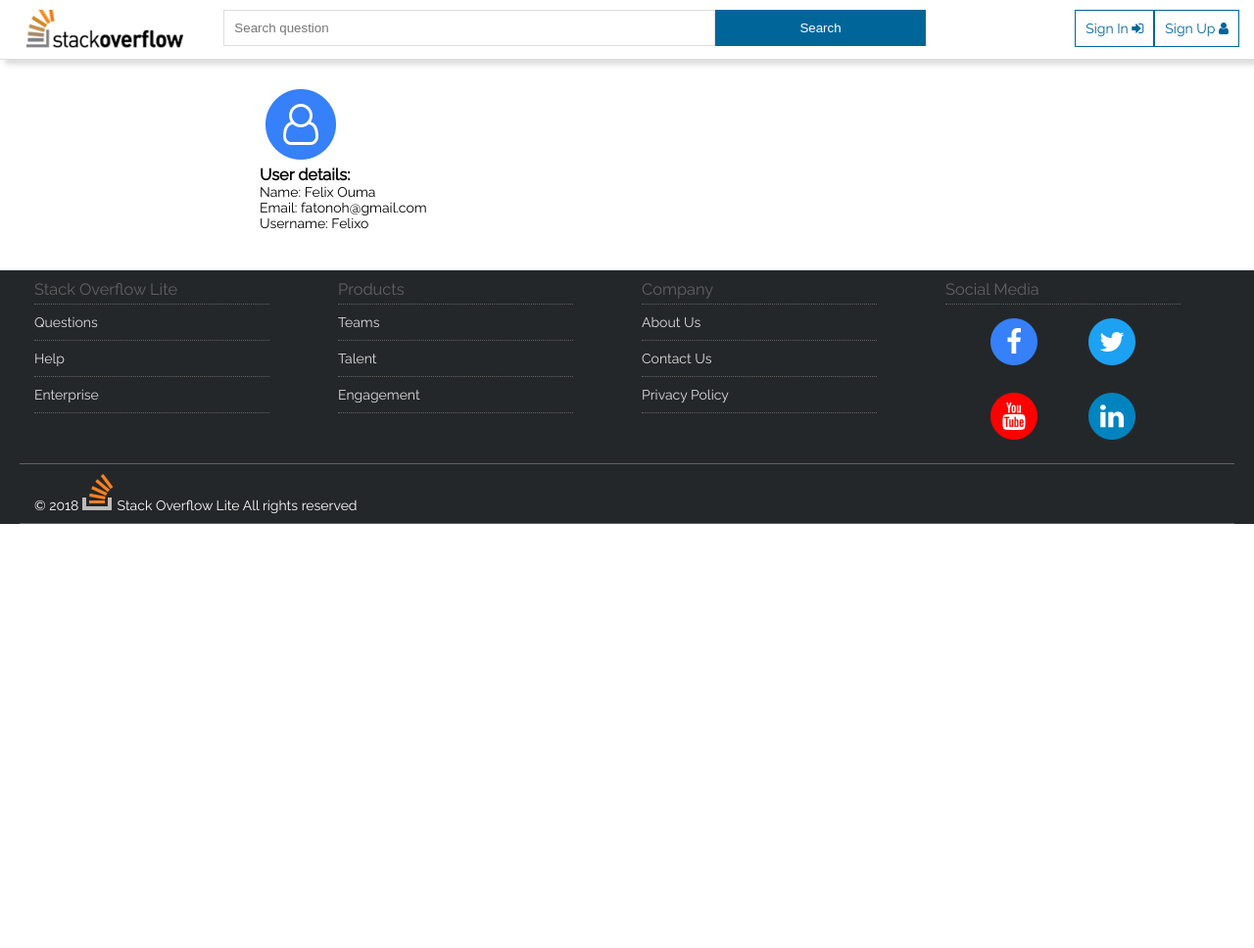
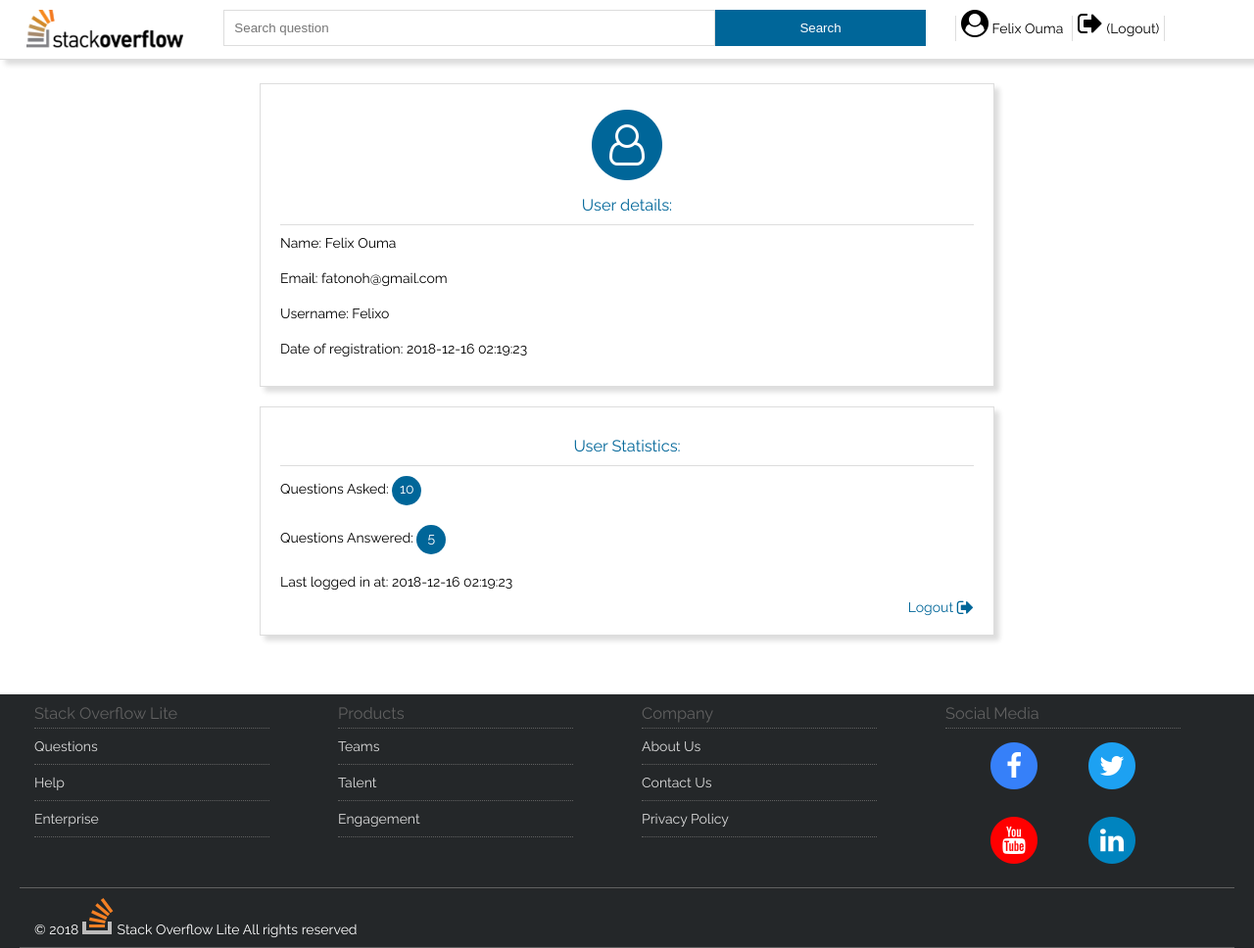
Before and after one commit to Felix45/StackOverflow-Lite, a plain HTML site: page profile.html in a window 1280 px wide. Shown: the whole page at 98% size. Before the commit the page ends 800 px from the top, so only its background shows below. Drawn offline with Linux system fonts and the light colour scheme.

Commit message:
[finishes #162842571] Finished adding and styling user profile section on profile.html

```diff
--- a/profile.html
+++ b/profile.html
@@ -34,22 +34,18 @@
 					</div>
 				</div>
 				<div class="column-lg-3 column-md-3 column-sm-1 column-xs-2">
-				  <div class="login logo-desk">
-					<a href="register.html">Sign Up <span class="fa fa-user"></span></a>
-					<a href="login.html">Sign In <span class="fa fa-sign-in"></span></a>
-				  </div>
-				  <div class="login iconLogoGlyphMd">
-				     <ul>
+				  <!--  <div class="login logo-desk"> -->
+				  <span class="fa fa-navicon fa-2x menu-bar"></span>
+				  <ul class="dashboard-menu">
 				   <li>
-				  		<a href="#"> <span class="fa fa-bars"></span></a>
-				  		<ul class="links-mobile">
-								<li><a href=""><span class="fa fa-user"></span> Sign</a></li>
-								<li><a href=""><span class="fa fa-sign-in"></span> Sign Up</a></li>
-								<li><a href=""><span class="fa fa-menu-list"></span> Questions</a></li>
-				  		</ul>
+						<a href="profile.html"><span class="fa fa-user-circle fa-2x"></span> Felix Ouma</a>
+					</li>
+					<li>
+						<a href="login.html"><span class="fa fa-sign-out fa-2x"></span> (Logout) </span></a>
 					</li>
 				  </ul>
-				  </div>
+				<!--  </div>	-->
+
 				</div>
 			</div>
 		 <!-- end header section -->
@@ -57,24 +53,39 @@
  		<!-- start the questions section -->
 		 <div class="row">
 		 <div class="question">
-		 	<div class="column-lg-2 col-md-2 col-sm-2 col-xs-12"></div>
-		 	<div class="column-lg-8 column-md-8 column-sm-8 col-xs-6">
+		 	<div class="column-lg-2 column-md-2 column-sm-2 column-xs-12"></div>
+		 	<div class="column-lg-8 column-md-8 column-sm-8 col-xs-12">
 		 		<div class="row">
 		 		   <div class="column-lg-12 column-md-12 column-sm-12 column-xs-12">
-		 		   		<div>
-								<a href="" id="fa-facebook" title="Stack Overflow Lite Facebook">
+
+		 		   		<div class="user-profile">
+		 		   			<div class="user-profile-icon">
+									<a href="" title="Stack Overflow Lite Facebook">
 										<span class="fa-stack fa-3x">
 										<i class="fa fa-circle fa-stack-2x"></i>
 										<i class="fa fa-user-o fa-stack-1x fa-inverse"></i>
 										</span>
 							  		</a>
 		 		   			</div>
-		 		   		<div class="user-profile">
 		 		   			<h3>User details: </h3>
 		 		   			<p>Name: Felix Ouma</p>
 		 		   			<p>Email: fatonoh@gmail.com</p>
 		 		   			<p>Username: Felixo </p>
+		 		   			<p>Date of registration: <span>2018-12-16 02:19:23</span> </p>
 		 		   		</div>
+
+		 		   		<div class="user-profile">
+		 		   			<h3>User Statistics: </h3>
+		 		   			<p>Questions Asked: <span class="stats">10</span></p>
+		 		   			<p>Questions Answered: <span class="stats">5</span></p>
+		 		   			<p>Last logged in at: <span>2018-12-16 02:19:23</span> </p>
+		 		   			<div class="user-profile-footer text-right">
+		 		   				<a href="login.html">
+										<span> Logout </span> <span class="fa fa-sign-out fa-lg"></span>
+		 		   				</a>
+		 		   			</div>
+		 		   		</div>
+
 		 		   </div>
 		 		</div>
 		 		<!-- Start top questions section -->
@@ -86,7 +97,7 @@
 
 		 		<!-- End top questions section -->
 		 	</div>
-		 	<div class="column-lg-2 column-md-2 column-sm-2 column-xs-6">
+		 	<div class="column-lg-2 column-md-2 column-sm-2 column-xs-12">
 		 		<div class="row">
 		 		  <div class="all-questions">
 		 			 <!--	<h3> Questions </h3> -->
--- a/styles/style.css
+++ b/styles/style.css
@@ -202,6 +202,41 @@
 }
 .question .votes div[class *="column-"]{
 	padding:0;
+}
+.question .user-profile h3{
+	color: #006699;
+	font-weight: normal;
+	padding: 10px 0px ;
+	text-align: center;
+	border-bottom:1px solid #ddd;
+}
+.question .user-profile{
+	margin-bottom: 20px;
+	padding: 20px;
+	border: 1px solid #ddd;
+	box-shadow: 5px 5px 5px #ddd;
+}
+.question .user-profile .user-profile-icon{
+	text-align: center;
+}
+.question .user-profile .user-profile-icon span,
+.question .user-profile .user-profile-footer span{
+	color: #006699;
+}
+.question .user-profile .stats{
+	color: #fff;
+	width: 30px;
+	height:30px;
+	padding: 5px;
+	background-color: #006699;
+	border-radius: 30px;
+	display: inline-block;
+
+	text-align: center;
+
+}
+.question .user-profile p{
+	padding: 10px 0;
 }
 .question-summary a{
 	color:#006699;
```
Lines whose indentation alone changed are shown as unchanged.
